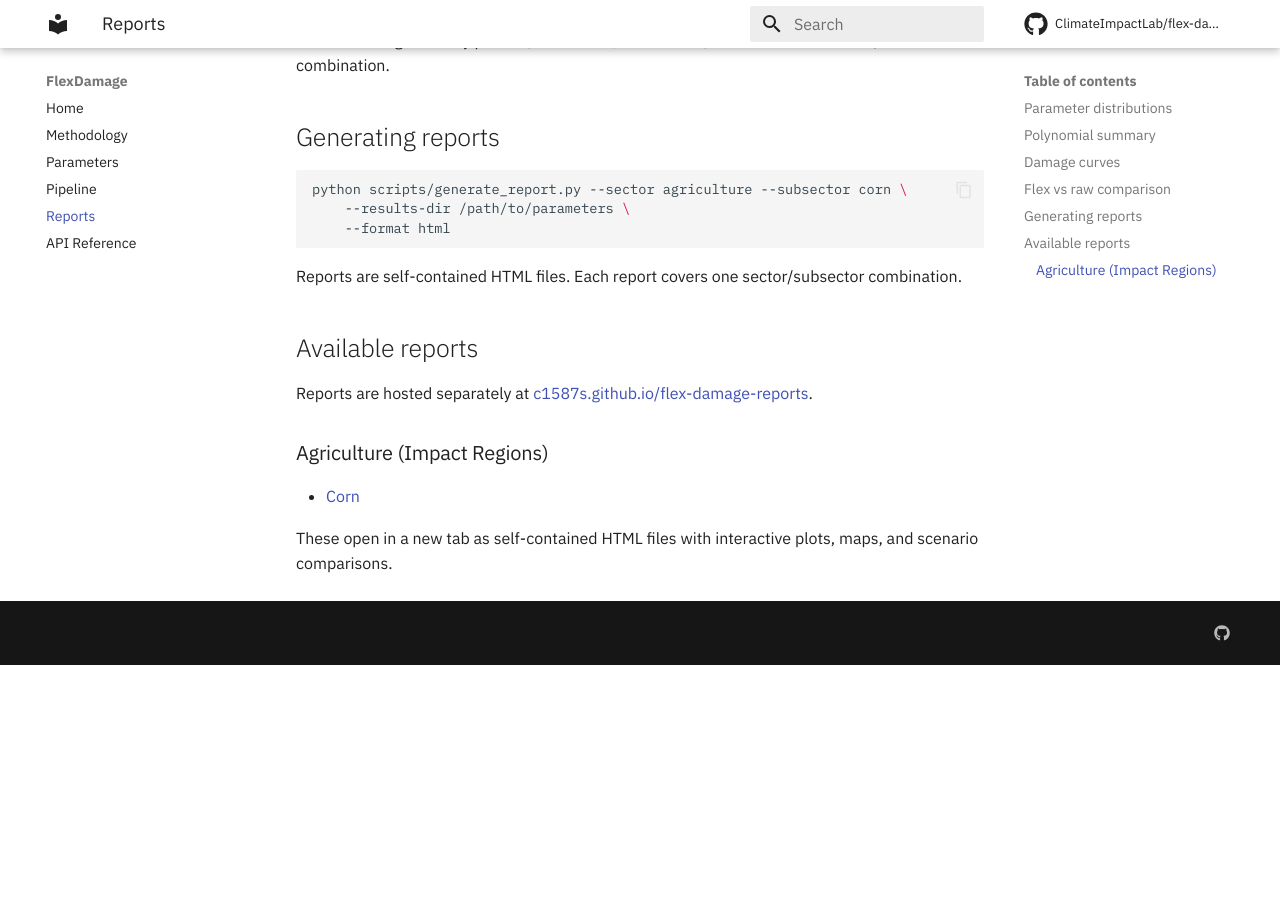
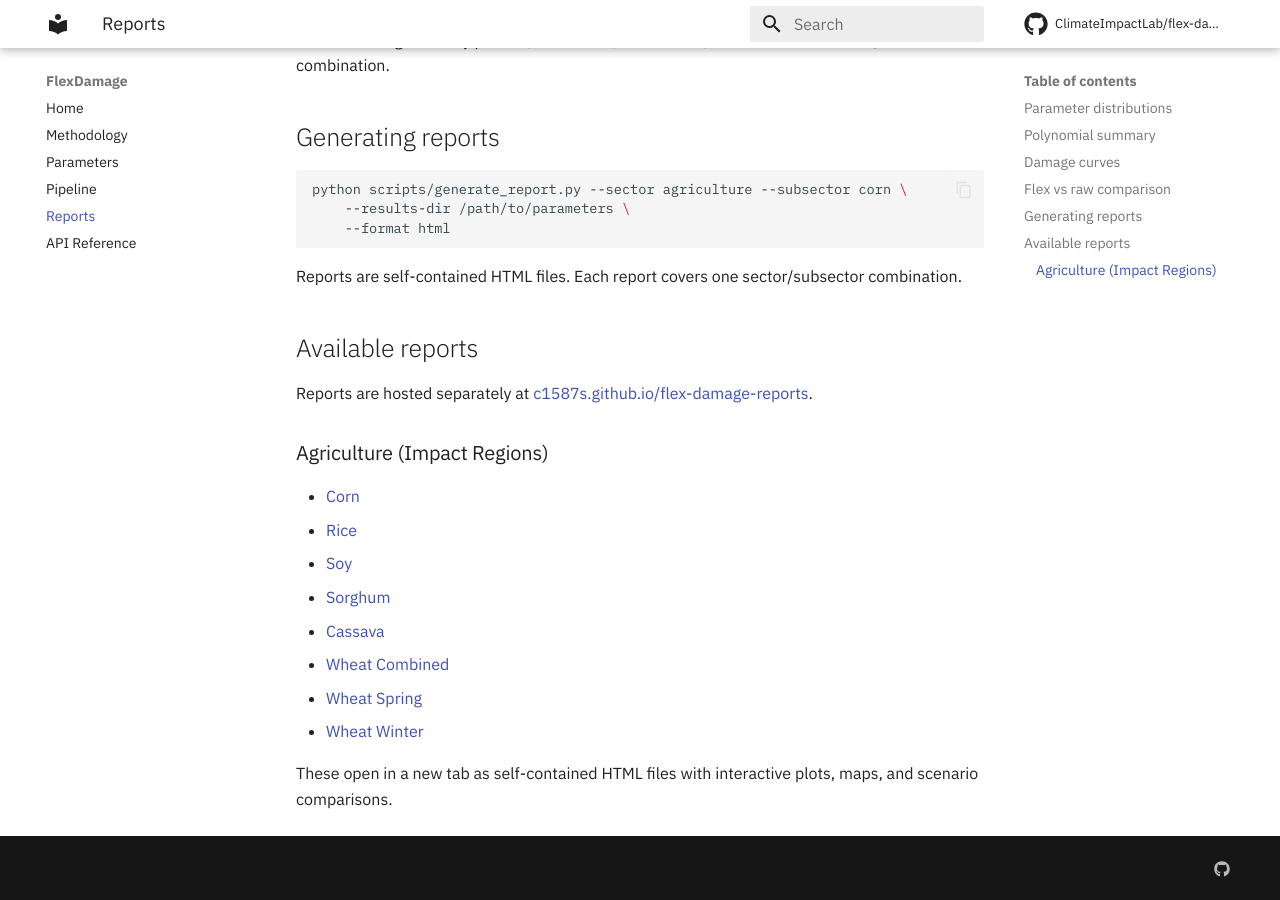
Before and after one commit to ClimateImpactLab/flex-damage, an MkDocs documentation site: the page built from docs/reports.md, in a window 1280 px wide and 900 px high, scrolled down 1801 px. Built offline with MkDocs 1.6.1 and Material for MkDocs 9.7.7, drawn with Linux system fonts in a browser that asks for light colours; comment, search, counter and statistics services are not loaded; before the commit the page ends 2466 px from its top, so only the background shows below that.

Commit message:
all 8 crop reports, automation scripts

```diff
--- a/docs/reports.md
+++ b/docs/reports.md
@@ -103,6 +103,13 @@ Reports are hosted separately at [c1587s.github.io/flex-damage-reports](https://
 ### Agriculture (Impact Regions)
 
 - [Corn](https://c1587s.github.io/flex-damage-reports/agriculture_corn_ir.html){target="_blank"}
+- [Rice](https://c1587s.github.io/flex-damage-reports/agriculture_rice_ir.html){target="_blank"}
+- [Soy](https://c1587s.github.io/flex-damage-reports/agriculture_soy_ir.html){target="_blank"}
+- [Sorghum](https://c1587s.github.io/flex-damage-reports/agriculture_sorghum_ir.html){target="_blank"}
+- [Cassava](https://c1587s.github.io/flex-damage-reports/agriculture_cassava_ir.html){target="_blank"}
+- [Wheat Combined](https://c1587s.github.io/flex-damage-reports/agriculture_wheat_combined_ir.html){target="_blank"}
+- [Wheat Spring](https://c1587s.github.io/flex-damage-reports/agriculture_wheat_spring_ir.html){target="_blank"}
+- [Wheat Winter](https://c1587s.github.io/flex-damage-reports/agriculture_wheat_winter_ir.html){target="_blank"}
 
 These open in a new tab as self-contained HTML files with interactive
 plots, maps, and scenario comparisons.
```
Also changed, not shown: 2 other files.
